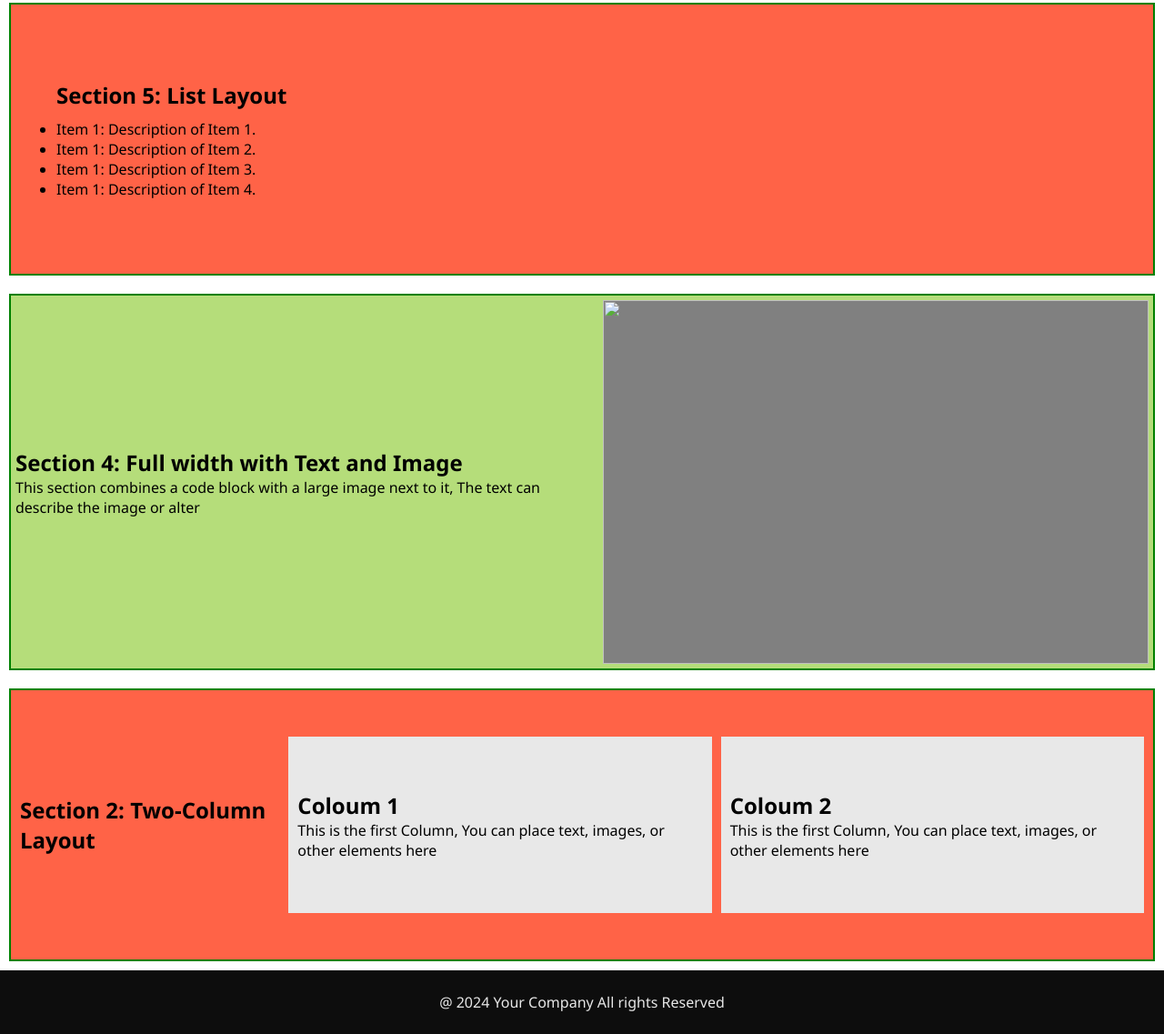
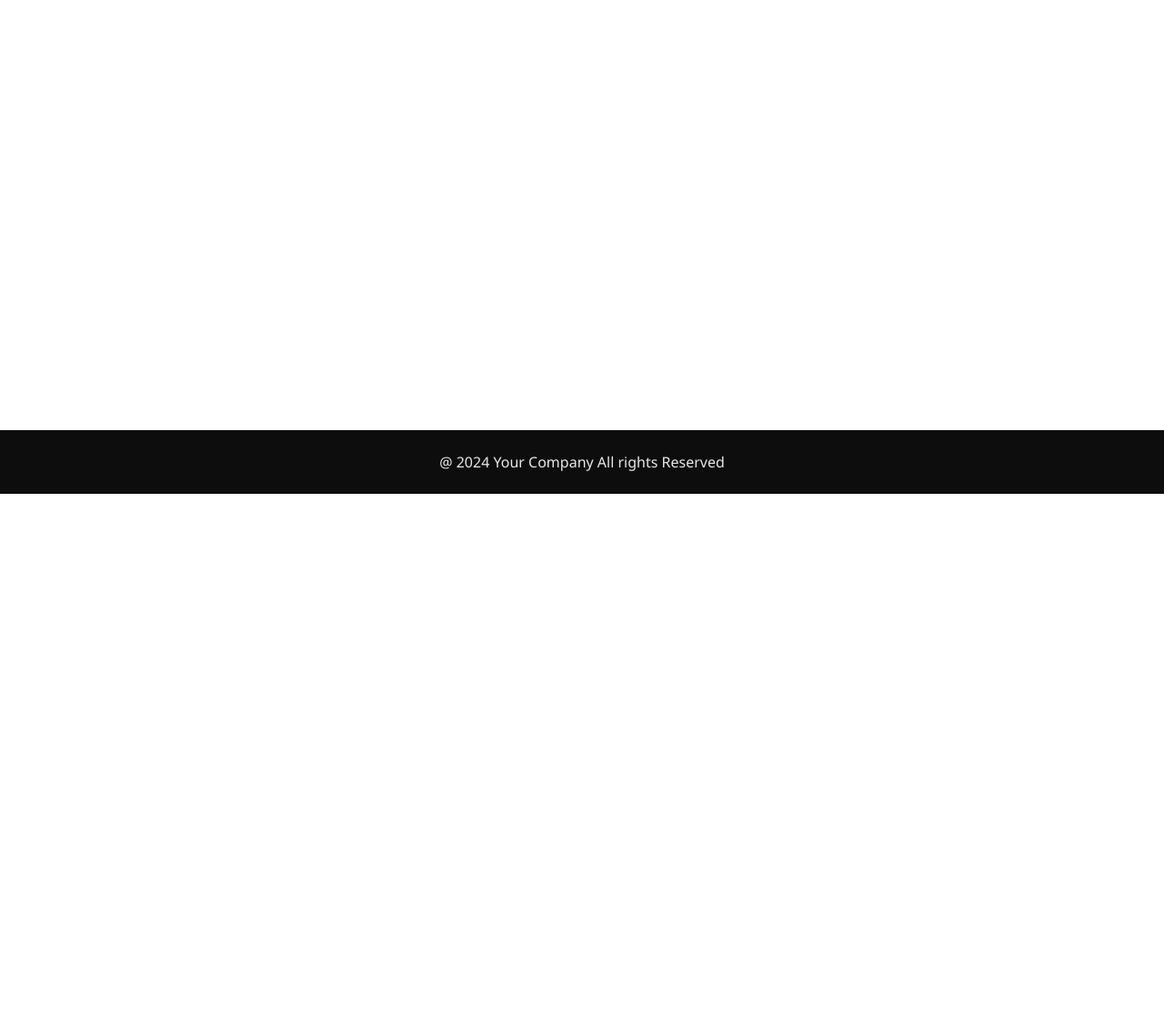
Before and after one commit to EthicalCoder112233/group1000, a plain HTML site: page index.html in a window 1280 px wide. Shown: the part 427-1564 px from the top of the page at 91% size. After the commit the page ends 970 px from the top, so only its background shows below. Drawn offline with Linux system fonts and the light colour scheme.

Commit message:
Update index.html

```diff
--- a/index.html
+++ b/index.html
@@ -130,47 +130,7 @@
 
 
 
-      <div class="section five">
-        <h2>Section 5: List Layout</h2>
-        <ul>
-          <li>Item 1: Description of Item 1.</li>
-          <li>Item 1: Description of Item 2.</li>
-          <li>Item 1: Description of Item 3.</li>
-          <li>Item 1: Description of Item 4.</li>
-        </ul>
-      </div>
 
-
-      <div class="section four">
-        <div>
-          <h2>Section 4: Full width with Text and Image</h2>
-          <p>
-            This section combines a code block with a large image next to it,
-            The text can describe the image or alter
-          </p>
-        </div>
-        <img style="height: 400px; width: 600px" src="" alt="" />
-      </div>
-
-
-
-      <div class="section two">
-        <h2>Section 2: Two-Column Layout</h2>
-        <div class="box">
-          <h2>Coloum 1</h2>
-          <p>
-            This is the first Column, You can place text, images, or other
-            elements here
-          </p>
-        </div>
-        <div class="box">
-          <h2>Coloum 2</h2>
-          <p>
-            This is the first Column, You can place text, images, or other
-            elements here
-          </p>
-        </div>
-      </div>
 
     </main>
     <footer>
```
